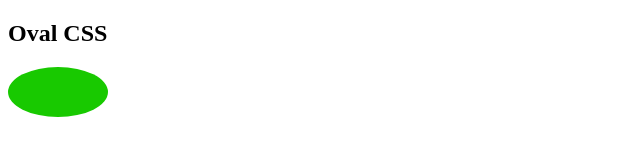
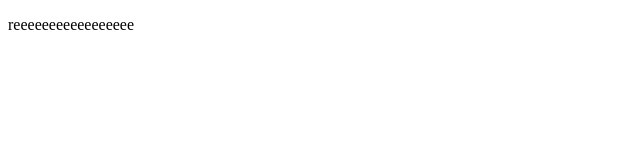
Before and after one commit to Landerson1/Snake, a plain HTML site: page index.html in a window 1280 px wide. Shown: the whole page, without its empty margins (0-640 px from the left). Drawn offline with Linux system fonts and the light colour scheme.

Commit message:
Update index.html

```diff
--- a/index.html
+++ b/index.html
@@ -1,25 +1,17 @@
 <!DOCTYPE html>
-<html>
+<html lang="en-US">
+
+<head>
+    <meta charset="UTF-8">
+    <meta name="viewport" content="width=device-width, initial-scale=1">
+    <title>Snake</title>
 
 
+</head>
 
-<head>
-<script src=jquery-3.4.1.min.js></script>
-
-<style>
-.oval {
-  height: 50px;
-  width: 100px;
-  background-color:#18c900 ;
-  border-radius: 50%;
-}
-</style>
-
-</head>
 <body>
-
-<h2>Oval CSS</h2>
-<div class="oval"></div>
+<p>reeeeeeeeeeeeeeeee</p>
 
 </body>
+
 </html>
```
